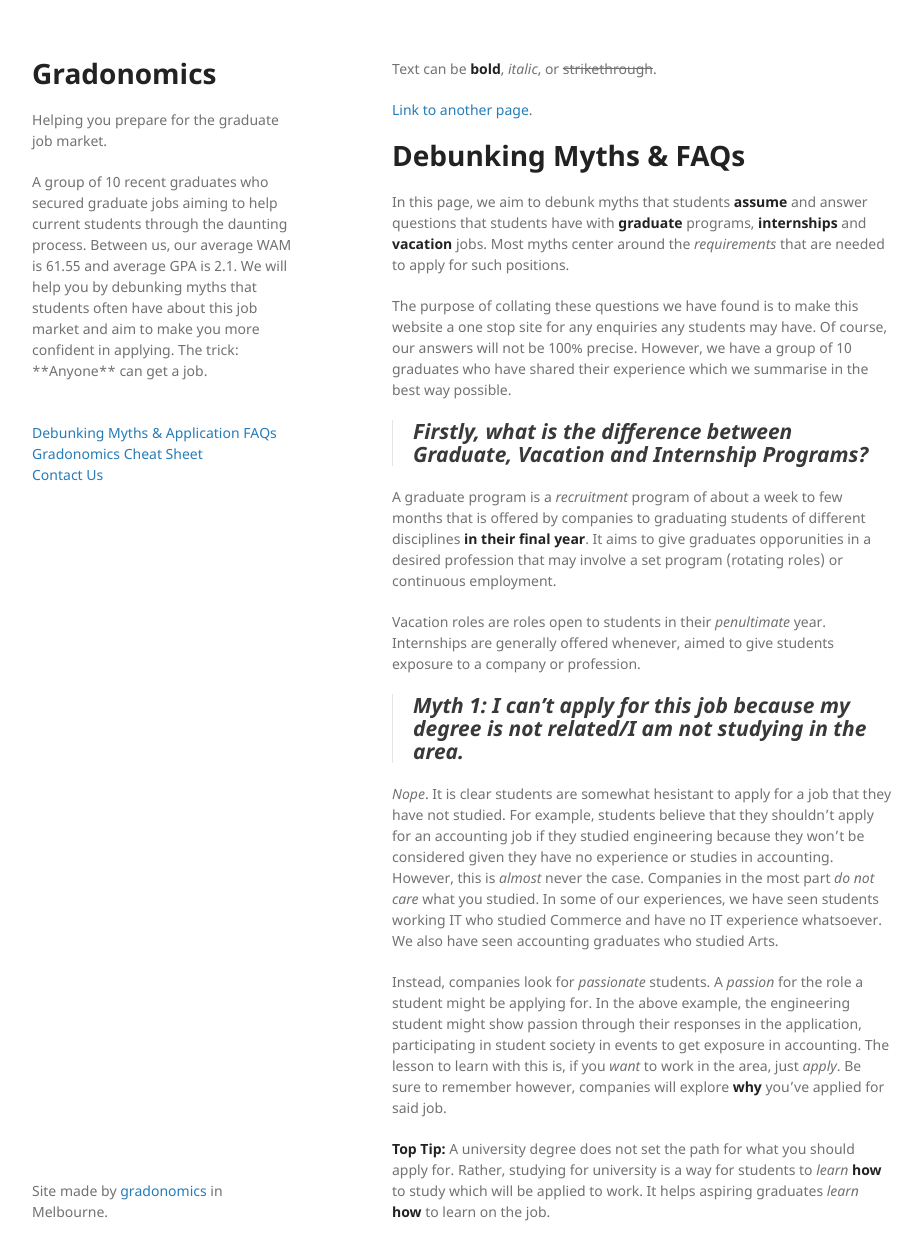
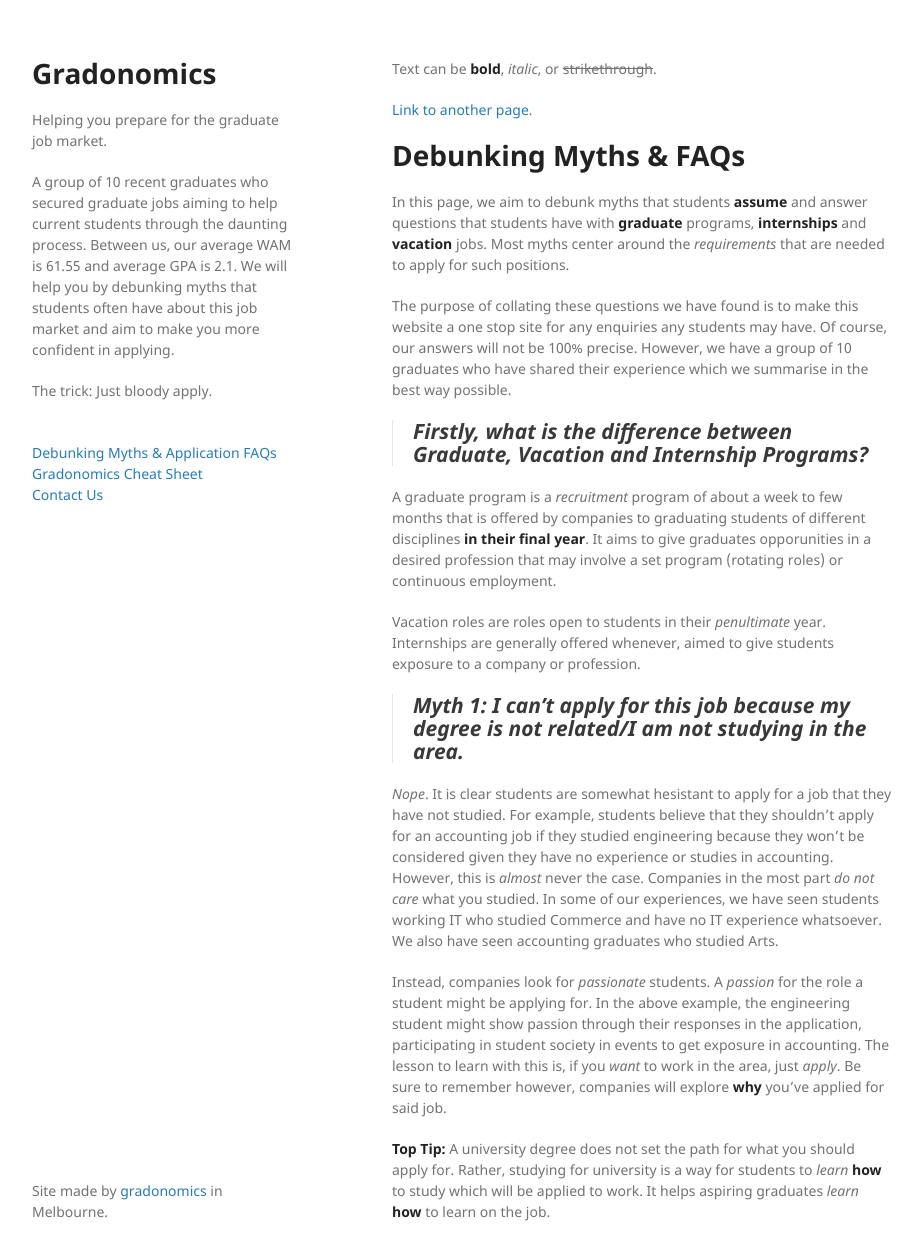
Before and after one commit to gradonomics/gradonomics-grad-help, a Jekyll site: the page built from index.md, in a window 1280 px wide and 1292 px high. Shown: the top 1260 px of the window, without its empty margins (178-1100 px from the left). Built offline with Jekyll 4.4.1, drawn with Linux system fonts in a browser that asks for light colours.

Commit message:
sidebar update

```diff
--- a/_layouts/default.html
+++ b/_layouts/default.html
@@ -18,7 +18,9 @@
         <a href="{{ site.github.url }}"> <h1>{{ site.title | default: site.github.repository_name }}</h1> </a>
         <p>{{ site.description | default: site.github.project_tagline }}</p>
 
-          <p>A group of 10 recent graduates who secured graduate jobs aiming to help current students through the daunting process. Between us, our average WAM is 61.55 and average GPA is 2.1. We will help you by debunking myths that students often have about this job market and aim to make you more confident in applying. The trick: **Anyone** can get a job. </p>
+          <p>A group of 10 recent graduates who secured graduate jobs aiming to help current students through the daunting process. Between us, our average WAM is 61.55 and average GPA is 2.1. We will help you by debunking myths that students often have about this job market and aim to make you more confident in applying. </p>
+
+             <p> The trick: Just bloody apply. </p>
 
         {% if site.github.is_project_page %}
         <br><a href="debunking-myths">Debunking Myths & Application FAQs</a>
```
